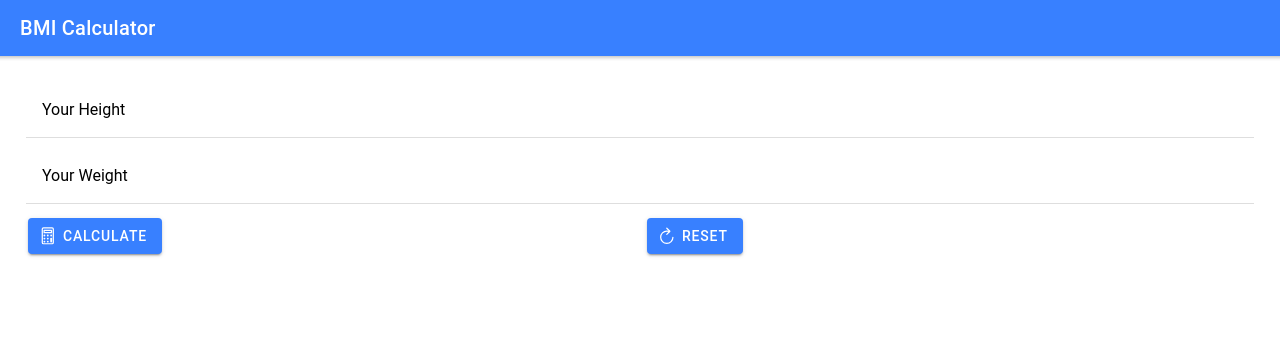
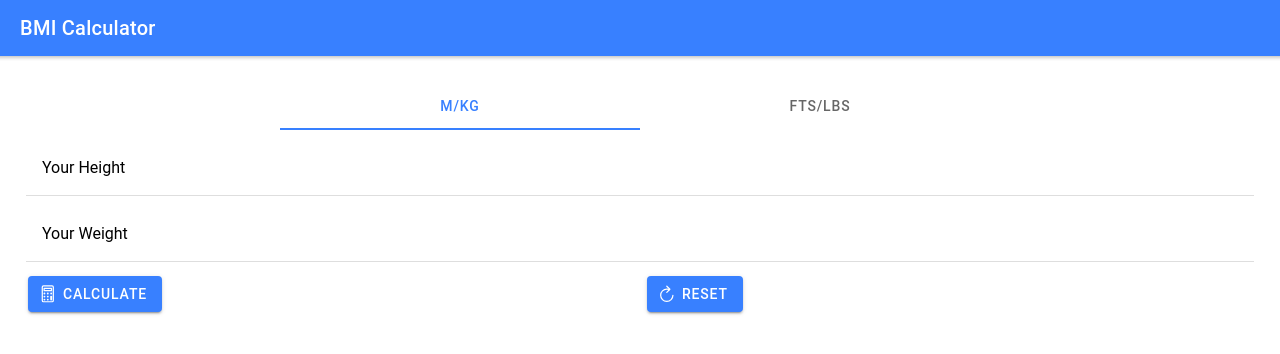
Before and after one commit to khadetou/react-ionic, a React (Create React App) app: page / in a window 1280 px wide. Shown: the top 354 px of the page. Built offline with nearby package versions, Linux system fonts and the light colour scheme.

Commit message:
importing inputController

```diff
--- a/src/App.tsx
+++ b/src/App.tsx
@@ -24,6 +24,7 @@ import { calculatorOutline, refreshOutline } from 'ionicons/icons';
 import React, { useRef, useState } from 'react';
 import BmiResult from './components/BmiResult';
 import BmiControlle from './components/BmiControlle';
+import InputControl from './components/InputControl';
 
 const App: React.FC = () => {
   const [calculatedBmi, setCalculatedBmi] = useState<number>();
@@ -96,6 +97,13 @@ const App: React.FC = () => {
           <IonGrid >
             <IonRow>
               <IonCol>
+                <InputControl />
+              </IonCol>
+            </IonRow>
+
+
+            <IonRow>
+              <IonCol>
                 <IonItem>
                   <IonLabel position="floating">Your Height</IonLabel>
                   <IonInput type="number" ref={heightInputRef}></IonInput>
--- a/src/components/InputControl.tsx
+++ b/src/components/InputControl.tsx
@@ -2,11 +2,11 @@ import { IonSegment, IonSegmentButton, IonLabel } from "@ionic/react"
 
 const InputControl: React.FC = () => {
     return (
-        <IonSegment>
-            <IonSegmentButton value="one">
+        <IonSegment value="mkg">
+            <IonSegmentButton value="mkg">
                 <IonLabel>m/Kg</IonLabel>
             </IonSegmentButton>
-            <IonSegmentButton value="one">
+            <IonSegmentButton value="flbs">
                 <IonLabel>fts/lbs</IonLabel>
             </IonSegmentButton>
         </IonSegment>
```
